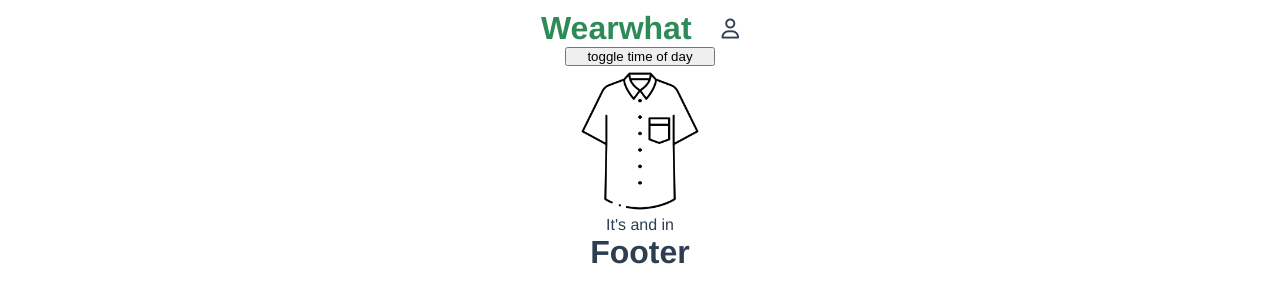
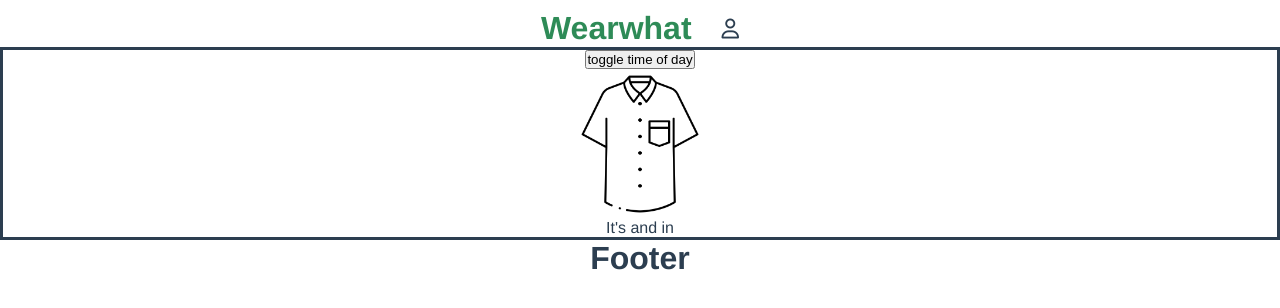
Before and after one commit to wkcodes/wear-what, a Vue app: page / in a window 1280 px wide. Shown: the top 308 px of the page. Built offline with nearby package versions, Linux system fonts and the light colour scheme; no server answers.

Commit message:
fixed Vue css scoping issue, modified flex in Header component

```diff
--- a/src/components/WearBox.vue
+++ b/src/components/WearBox.vue
@@ -1,7 +1,7 @@
 <template>
     <div class="container">
       <button>toggle time of day</button>
-      <img src="../../public/img/clothes/short_sleeve_shirt.png" alt="pants" width="150" height="150">
+      <img id="top" src="../../public/img/clothes/short_sleeve_shirt.png" alt="pants" width="150" height="150">
       <p>It's {{temp}} and {{weather}} in {{city}}</p>
     </div>
 </template>
@@ -35,9 +35,15 @@
 </script>
 
 <style scoped>
+    #top {
+      text-align: center;
+    }
     .container {
+      border: solid;
       display: flex;
-      justify-content: center;
+      flex-direction: column;
+      align-items: center;
     }
 
+
 </style>
--- a/src/components/Wrapper.vue
+++ b/src/components/Wrapper.vue
@@ -1,7 +1,7 @@
 <template>
-  <main class="container">
+  <main>
     <Header/>
-    <WearBox v-bind:names='names'/>
+    <WearBox/>
     <Footer/>
   </main>
 </template>
@@ -20,16 +20,14 @@
     },
     data () {
         return {
-            names: ['abby','ben','carol']
+
         }
     }
   };
 </script>
 
-<style scoped>
-    .container {
+<style>
+    main {
         display: grid;
-        grid-template-columns: auto;
-        grid-template-rows: auto;
     }
 </style>
```
